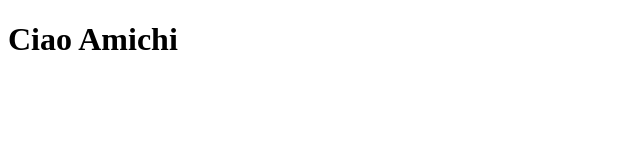
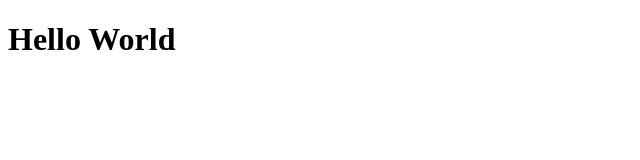
Before and after one commit to mariocstweb/htmlcss-hello, a plain HTML site: page index.html in a window 1280 px wide. Shown: the whole page, without its empty margins (0-640 px from the left). Drawn offline with Linux system fonts and the light colour scheme.

Commit message:
complete-index

```diff
--- a/index.html
+++ b/index.html
@@ -8,7 +8,7 @@
 <body>
   <div>
     <h1>
-      Ciao Amichi
+      Hello World
     </h1>
   </div>
 </body>
```
